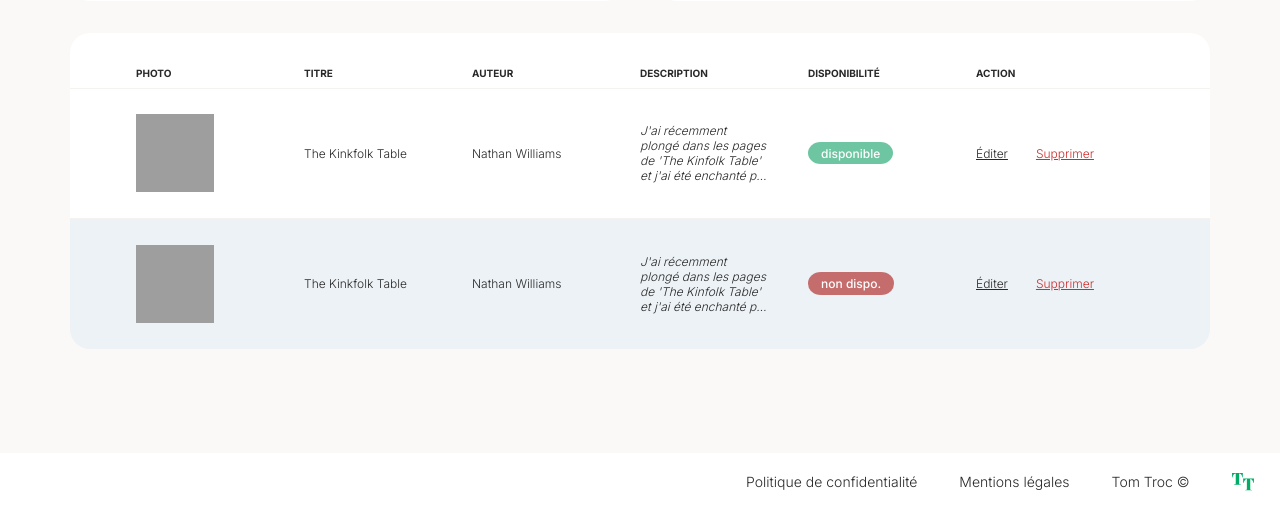
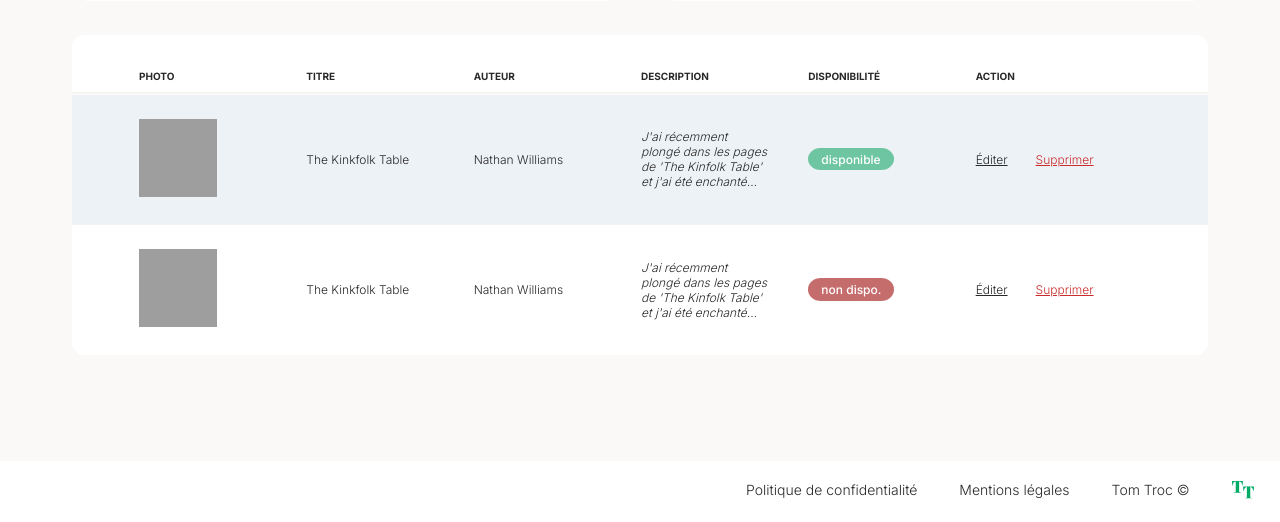
Before and after one commit to nutbreaker/projet_4_b, a PHP site: page /views/account.php in a window 1280 px wide. Shown: the part 981-1503 px from the top of the page. Before the commit the page ends 1472 px from the top, so only its background shows below. Run offline with PHP 8.4, Linux system fonts and the light colour scheme; some web fonts are replaced; grey boxes are pictures that could not be loaded.

Commit message:
refactor: use table to display the book list in account and profile pages
Resolves #13 by creating a component named `books-table` to list books,
facilitating maintenance and reuse.

- create a `books-table` component
- update `account` and `profile` templates to use the `books-table` component
- remove unused CSS

```diff
--- a/public/css/style.css
+++ b/public/css/style.css
@@ -200,6 +200,96 @@
 .card-figcaption-info {
     margin-top: 2.2rem;
     color: var(--color-dark-gray);
+}
+
+/*
+********************************************************************************
+books-table
+********************************************************************************
+*/
+.books-table {
+    width: 100%;
+}
+
+.books-table-header {
+    background: var(--color-white);
+    display: grid;
+    grid-auto-flow: column;
+    text-align: left;
+    text-transform: uppercase;
+    letter-spacing: 8%;
+    font-weight: bold;
+    padding-block: 3.424rem .829rem;
+    padding-inline: 6.6rem;
+}
+
+.books-table-row {
+    display: grid;
+    grid-auto-flow: column;
+    align-items: center;
+    font-size: 1.2rem;
+    background: var(--color-white);
+    height: 13rem;
+    padding-inline: 6.6rem;
+
+    img {
+        width: 7.8rem;
+        aspect-ratio: 1;
+        object-fit: cover;
+        object-position: 0 bottom;
+    }
+
+    td:nth-child(4) {
+        display: -webkit-box;
+        max-width: 12.8rem;
+        overflow: hidden;
+        font-style: italic;
+        -webkit-box-orient: vertical;
+        -webkit-line-clamp: 4;
+    }
+
+    &:nth-child(odd) {
+        background: var(--color-light-blue);
+    }
+
+    .books-table-available,
+    .books-table-unavailable {
+        background-color: var(--color-teal);
+        color: white;
+        width: fit-content;
+        padding: .37rem 1.3rem;
+        border-radius: 15%/50%;
+        font-weight: 500;
+    }
+
+    .books-table-unavailable {
+        background: var(--color-light-red);
+
+    }
+
+    .books-table-action {
+        display: flex;
+        gap: 2.8rem;
+    }
+
+    .books-table-edit,
+    .books-table-delete {
+        text-transform: capitalize;
+        text-decoration: underline;
+    }
+
+    .books-table-edit {
+        color: var(--color-darkest-gray);
+    }
+
+    .books-table-delete {
+        color: var(--color-red);
+    }
+}
+
+.books-table-header,
+.books-table-row:not(:last-child) {
+    border-bottom: solid 1px var(--color-lightest-gray);
 }
 
 /*
@@ -836,83 +926,9 @@
     overflow: hidden;
     max-width: 114rem;
 
-    &>div:not(:last-child) {
-        border-bottom: solid 1px var(--color-lightest-gray);
-    }
-
-    .account-books-header {
-        background: var(--color-white);
-        display: grid;
+    .books-table-header,
+    .books-table-row {
         grid-template-columns: repeat(6, 1fr);
-        text-transform: uppercase;
-        letter-spacing: 8%;
-        font-weight: bold;
-        padding-block: 3.424rem .829rem;
-        padding-inline: 6.6rem;
-    }
-
-    .account-book {
-        display: grid;
-        grid-template-columns: repeat(6, 1fr);
-        align-items: center;
-        font-size: 1.2rem;
-        background: var(--color-white);
-        height: 13rem;
-        padding-inline: 6.6rem;
-
-        img {
-            width: 7.8rem;
-            aspect-ratio: 1;
-            object-fit: cover;
-            object-position: 0 bottom;
-        }
-
-        span:nth-child(4) {
-            display: -webkit-box;
-            max-width: 12.8rem;
-            overflow: hidden;
-            font-style: italic;
-            -webkit-box-orient: vertical;
-            -webkit-line-clamp: 4;
-        }
-
-        &:nth-child(odd) {
-            background: var(--color-light-blue);
-        }
-
-        .account-book-available,
-        .account-book-unavailable {
-            background-color: var(--color-teal);
-            color: white;
-            width: fit-content;
-            padding: .37rem 1.3rem;
-            border-radius: 15%/50%;
-            font-weight: 500;
-        }
-
-        .account-book-unavailable {
-            background: var(--color-light-red);
-
-        }
-
-        .account-book-action {
-            display: flex;
-            gap: 2.8rem;
-        }
-
-        .account-book-edit,
-        .account-book-delete {
-            text-transform: capitalize;
-            text-decoration: underline;
-        }
-
-        .account-book-edit {
-            color: var(--color-darkest-gray);
-        }
-
-        .account-book-delete {
-            color: var(--color-red);
-        }
     }
 }
 
--- a/views/account.php
+++ b/views/account.php
@@ -94,43 +94,74 @@
             </div>
         </section>
         <section class="account-books">
-            <div class="account-books-header">
-                <span>photo</span>
-                <span>titre</span>
-                <span>auteur</span>
-                <span>description</span>
-                <span>disponibilité</span>
-                <span>action</span>
-            </div>
-            <div class="account-book">
-                <img src="/img/the_kinkfolk_table.jpg" alt="The Kinkfolk Table">
-                <span>The Kinkfolk Table</span>
-                <span>Nathan Williams</span>
-                <span>J'ai récemment plongé dans les pages de 'The Kinfolk Table' et j'ai été enchanté par cette œuvre captivante. Ce livre va bien au-delà d'une simple collection de recettes ; il célèbre l'art de partager des moments authentiques autour de la table.
+            <table class="books-table">
+                <thead>
+                    <tr class="books-table-header">
+                        <th>photo</th>
+                        <th>titre</th>
+                        <th>auteur</th>
+                        <th>description</th>
+                        <th>disponibilité</th>
+                        <th>action</th>
+                    </tr>
+                </thead>
+                <tbody>
+                    <tr class="books-table-row">
+                        <td><img src="/img/the_kinkfolk_table.jpg" alt="The Kinkfolk Table"></td>
+                        <td>The Kinkfolk Table</td>
+                        <td>Nathan Williams</td>
+                        <td>J'ai récemment plongé dans les pages de 'The Kinfolk Table' et j'ai été enchanté par cette œuvre
+                            captivante. Ce livre va bien au-delà d'une simple collection de recettes ; il célèbre l'art de partager
+                            des
+                            moments authentiques autour de la table.
 
-                    Les photographies magnifiques et le ton chaleureux captivent dès le départ, transportant le lecteur dans un voyage à travers des recettes et des histoires qui mettent en avant la beauté de la simplicité et de la convivialité.
+                            Les photographies magnifiques et le ton chaleureux captivent dès le départ, transportant le lecteur dans
+                            un
+                            voyage à travers des recettes et des histoires qui mettent en avant la beauté de la simplicité et de la
+                            convivialité.
 
-                    Chaque page est une invitation à ralentir, à savourer et à créer des souvenirs durables avec les êtres chers.
+                            Chaque page est une invitation à ralentir, à savourer et à créer des souvenirs durables avec les êtres
+                            chers.
 
-                    'The Kinfolk Table' incarne parfaitement l'esprit de la cuisine et de la camaraderie, et il est certain que ce livre trouvera une place spéciale dans le cœur de tout amoureux de la cuisine et des rencontres inspirantes.</span>
-                <span class="account-book-available">disponible</span>
-                <span class="account-book-action"><a class="account-book-edit" href="/edit?id=1">éditer</a> <a class="account-book-delete" href="#">supprimer</a></span>
-            </div>
+                            'The Kinfolk Table' incarne parfaitement l'esprit de la cuisine et de la camaraderie, et il est certain
+                            que
+                            ce livre trouvera une place spéciale dans le cœur de tout amoureux de la cuisine et des rencontres
+                            inspirantes.</td>
+                        <td><span class="books-table-available">disponible</span></td>
+                        <td class="books-table-action">
+                            <a class="books-table-edit" href="edit">éditer</a> <a class="books-table-delete" href="#">supprimer</a>
+                        </td>
+                    </tr>
 
-            <div class="account-book">
-                <img src="/img/the_kinkfolk_table.jpg" alt="The Kinkfolk Table">
-                <span>The Kinkfolk Table</span>
-                <span>Nathan Williams</span>
-                <span>J'ai récemment plongé dans les pages de 'The Kinfolk Table' et j'ai été enchanté par cette œuvre captivante. Ce livre va bien au-delà d'une simple collection de recettes ; il célèbre l'art de partager des moments authentiques autour de la table.
+                    <tr class="books-table-row">
+                        <td><img src="/img/the_kinkfolk_table.jpg" alt="The Kinkfolk Table"></td>
+                        <td>The Kinkfolk Table</td>
+                        <td>Nathan Williams</td>
+                        <td>J'ai récemment plongé dans les pages de 'The Kinfolk Table' et j'ai été enchanté par cette œuvre
+                            captivante. Ce livre va bien au-delà d'une simple collection de recettes ; il célèbre l'art de partager
+                            des
+                            moments authentiques autour de la table.
 
-                    Les photographies magnifiques et le ton chaleureux captivent dès le départ, transportant le lecteur dans un voyage à travers des recettes et des histoires qui mettent en avant la beauté de la simplicité et de la convivialité.
+                            Les photographies magnifiques et le ton chaleureux captivent dès le départ, transportant le lecteur dans
+                            un
+                            voyage à travers des recettes et des histoires qui mettent en avant la beauté de la simplicité et de la
+                            convivialité.
 
-                    Chaque page est une invitation à ralentir, à savourer et à créer des souvenirs durables avec les êtres chers.
+                            Chaque page est une invitation à ralentir, à savourer et à créer des souvenirs durables avec les êtres
+                            chers.
 
-                    'The Kinfolk Table' incarne parfaitement l'esprit de la cuisine et de la camaraderie, et il est certain que ce livre trouvera une place spéciale dans le cœur de tout amoureux de la cuisine et des rencontres inspirantes.</span>
-                <span class="account-book-unavailable">non dispo.</span>
-                <span class="account-book-action"><a class="account-book-edit" href="#">éditer</a> <a class="account-book-delete" href="#">supprimer</a></span>
-            </div>
+                            'The Kinfolk Table' incarne parfaitement l'esprit de la cuisine et de la camaraderie, et il est certain
+                            que
+                            ce livre trouvera une place spéciale dans le cœur de tout amoureux de la cuisine et des rencontres
+                            inspirantes.</td>
+                        <td>
+                <span class="books-table-unavailable">non dispo.</span></td>
+                        <td class="books-table-action">
+                            <a class="books-table-edit" href="edit">éditer</a> <a class="books-table-delete" href="#">supprimer</a>
+                        </td>
+                    </tr>
+                </tbody>
+            </table>
         </section>
     </main>
     <footer class="footer">
```
Also changed, not shown: other parts of public/css/style.css (+0 -79 lines), views/profile.php (+50 -24 lines).
